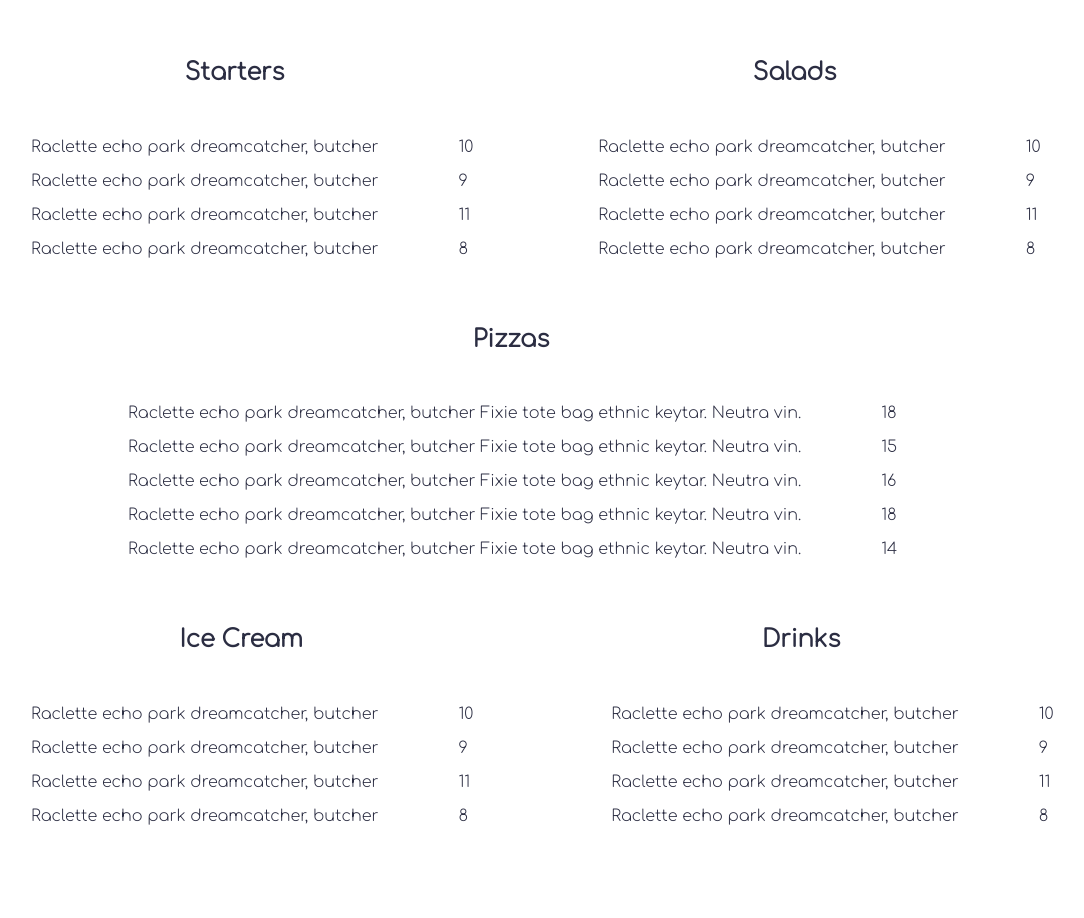
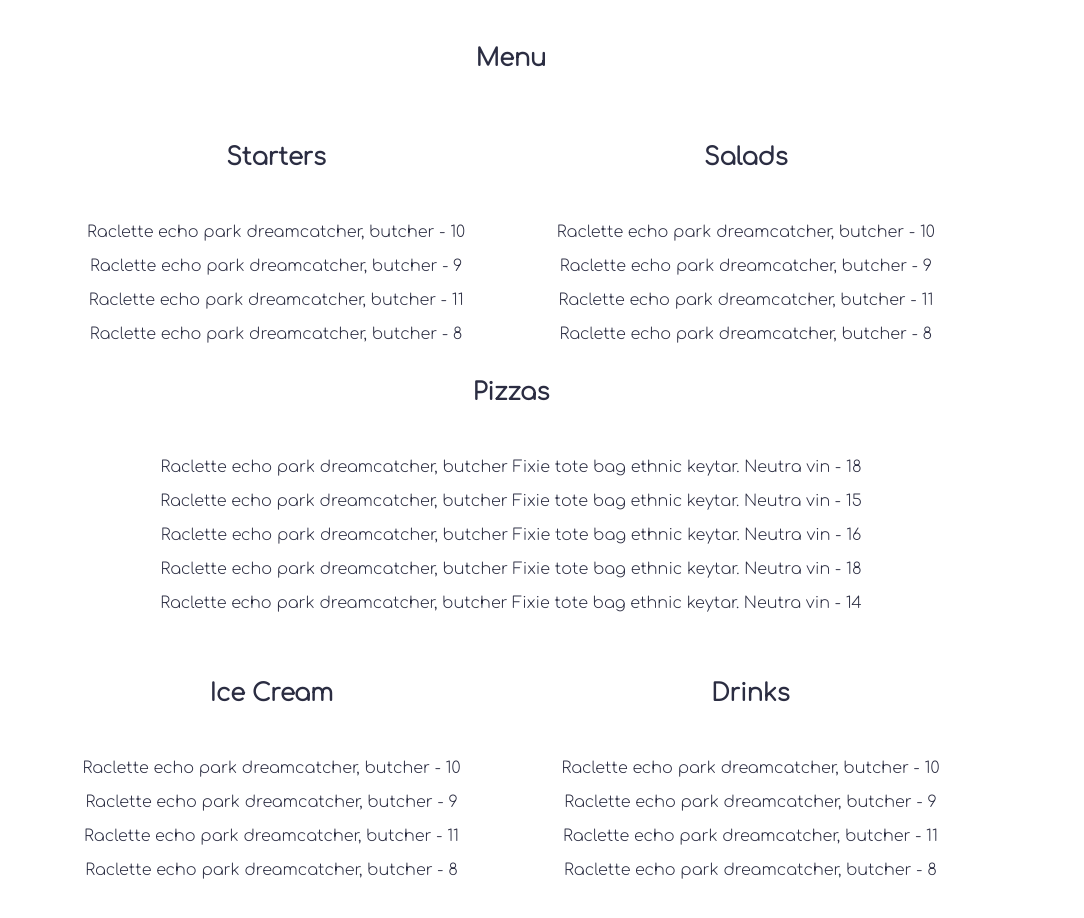
Before and after one commit to zacharyjrich/Lovelys-Capstone, a plain HTML site: page index.html in a window 1280 px wide. Shown: the part 940-1858 px from the top of the page, without its empty margins (129-1213 px from the left). Drawn offline with Linux system fonts and the light colour scheme.

Commit message:
adjust positioning of menu items

```diff
--- a/index.html
+++ b/index.html
@@ -32,31 +32,19 @@
         <div class="starters">
           <h2>Starters</h2>
           <ul>
-            <li>Raclette echo park dreamcatcher, butcher</li>
-            <li>Raclette echo park dreamcatcher, butcher</li>
-            <li>Raclette echo park dreamcatcher, butcher</li>
-            <li>Raclette echo park dreamcatcher, butcher</li>
-          </ul>
-          <ul>
-            <li>10</li>
-            <li>9</li>
-            <li>11</li>
-            <li>8</li>
+            <li>Raclette echo park dreamcatcher, butcher - 10</li>
+            <li>Raclette echo park dreamcatcher, butcher - 9</li>
+            <li>Raclette echo park dreamcatcher, butcher - 11</li>
+            <li>Raclette echo park dreamcatcher, butcher - 8</li>
           </ul>
         </div>
         <div class="salads">
           <h2>Salads</h2>
           <ul>
-            <li>Raclette echo park dreamcatcher, butcher</li>
-            <li>Raclette echo park dreamcatcher, butcher</li>
-            <li>Raclette echo park dreamcatcher, butcher</li>
-            <li>Raclette echo park dreamcatcher, butcher</li>
-          </ul>
-          <ul>
-            <li>10</li>
-            <li>9</li>
-            <li>11</li>
-            <li>8</li>
+            <li>Raclette echo park dreamcatcher, butcher - 10</li>
+            <li>Raclette echo park dreamcatcher, butcher - 9</li>
+            <li>Raclette echo park dreamcatcher, butcher - 11</li>
+            <li>Raclette echo park dreamcatcher, butcher - 8</li>
           </ul>
         </div>
       </div>
@@ -64,18 +52,11 @@
         <div class="pizzas">
           <h2>Pizzas</h2>
           <ul>
-            <li>Raclette echo park dreamcatcher, butcher Fixie tote bag ethnic keytar. Neutra vin.</li>
-            <li>Raclette echo park dreamcatcher, butcher Fixie tote bag ethnic keytar. Neutra vin.</li>
-            <li>Raclette echo park dreamcatcher, butcher Fixie tote bag ethnic keytar. Neutra vin.</li>
-            <li>Raclette echo park dreamcatcher, butcher Fixie tote bag ethnic keytar. Neutra vin.</li>
-            <li>Raclette echo park dreamcatcher, butcher Fixie tote bag ethnic keytar. Neutra vin.</li>
-          </ul>
-          <ul>
-            <li>18</li>
-            <li>15</li>
-            <li>16</li>
-            <li>18</li>
-            <li>14</li>
+            <li>Raclette echo park dreamcatcher, butcher Fixie tote bag ethnic keytar. Neutra vin - 18</li>
+            <li>Raclette echo park dreamcatcher, butcher Fixie tote bag ethnic keytar. Neutra vin - 15</li>
+            <li>Raclette echo park dreamcatcher, butcher Fixie tote bag ethnic keytar. Neutra vin - 16</li>
+            <li>Raclette echo park dreamcatcher, butcher Fixie tote bag ethnic keytar. Neutra vin - 18</li>
+            <li>Raclette echo park dreamcatcher, butcher Fixie tote bag ethnic keytar. Neutra vin - 14</li>
           </ul>
         </div>
       </div>
@@ -83,31 +64,19 @@
         <div class="icecream">
           <h2>Ice Cream</h2>
           <ul>
-            <li>Raclette echo park dreamcatcher, butcher</li>
-            <li>Raclette echo park dreamcatcher, butcher</li>
-            <li>Raclette echo park dreamcatcher, butcher</li>
-            <li>Raclette echo park dreamcatcher, butcher</li>
-          </ul>
-          <ul>
-            <li>10</li>
-            <li>9</li>
-            <li>11</li>
-            <li>8</li>
+            <li>Raclette echo park dreamcatcher, butcher - 10</li>
+            <li>Raclette echo park dreamcatcher, butcher - 9</li>
+            <li>Raclette echo park dreamcatcher, butcher - 11</li>
+            <li>Raclette echo park dreamcatcher, butcher - 8</li>
           </ul>
         </div>
         <div class="drinks">
           <h2>Drinks</h2>
           <ul>
-            <li>Raclette echo park dreamcatcher, butcher</li>
-            <li>Raclette echo park dreamcatcher, butcher</li>
-            <li>Raclette echo park dreamcatcher, butcher</li>
-            <li>Raclette echo park dreamcatcher, butcher</li>
-          </ul>
-          <ul>
-            <li>10</li>
-            <li>9</li>
-            <li>11</li>
-            <li>8</li>
+            <li>Raclette echo park dreamcatcher, butcher - 10</li>
+            <li>Raclette echo park dreamcatcher, butcher - 9</li>
+            <li>Raclette echo park dreamcatcher, butcher - 11</li>
+            <li>Raclette echo park dreamcatcher, butcher - 8</li>
           </ul>
         </div>
       </div>
--- a/scss/base/_containers.scss
+++ b/scss/base/_containers.scss
@@ -4,11 +4,7 @@
 .hero-area {
   min-height: 100vh;
   width: auto;
-  @extend %flex-column;
   @include background(url('#{$path-img}/pizza-1.jpg'));
-  // @media #{$med-screen} {
-  //   padding: 0 2em;
-  // }
 
   .title {
     display: flex;
@@ -24,15 +20,17 @@
   color: $dark-blue;
   display: flex;
   flex-flow: column;
-  padding: 5em;
+  padding: 2em;
+  justify-content: center;
   align-items: center;
+  text-align: center;
   h2 {
     flex-basis: 100%;
     text-align: center;
   }
   ul {
     list-style: none;
-    padding-left: 5em;
+    padding: 0;
     li {
       padding-top: 1em;
     }
@@ -43,10 +41,24 @@
     justify-content: space-around;
   }
 
-  .starters, .salads, .pizzas, .icecream, .drinks {
+  .starters, .salads, .icecream, .drinks {
     @extend %menu-flex;
+    @extend %flex-column;
     margin-top: 2em;
+    flex-basis: 50%;
+    @media #{$med-screen} {
+     flex-basis: 100%;
+    }
   }
+
+   .pizzas {
+     @extend %menu-flex;
+     @extend %flex-column;
+     flex-basis: 100%;
+     @media #{$med-screen} {
+      flex-basis: 75%;
+     }
+   }
 
 
 }
--- a/scss/base/_extends.scss
+++ b/scss/base/_extends.scss
@@ -22,23 +22,16 @@
 %flex-column {
   display: flex;
   flex-direction: column;
+  justify-content: center;
 }
 
 %row-spec {
   display: flex;
-  // justify-content: space-between;
-  // height: 50vh;
-  // @media #{$med-screen} {
-  //   height: 100vh;
-  // }
-  // @media #{$sm-screen} {
-  //   height: 100vh;
-  // }
+  flex-wrap: wrap;
 }
 
 %menu-flex {
   display: flex;
-  // justify-content: space-between;
   flex-flow: row wrap;
 }
 
```
Also changed, not shown: css/application.css, 1 other file.
